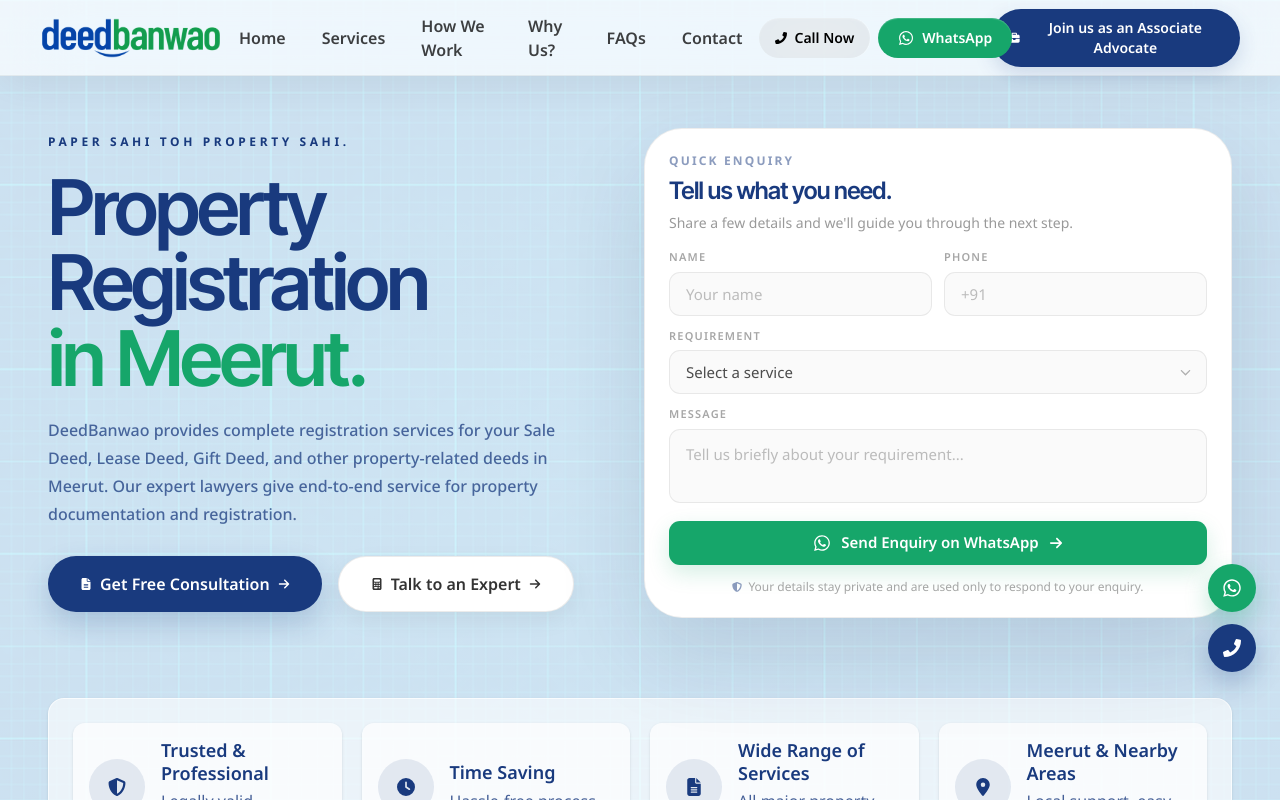
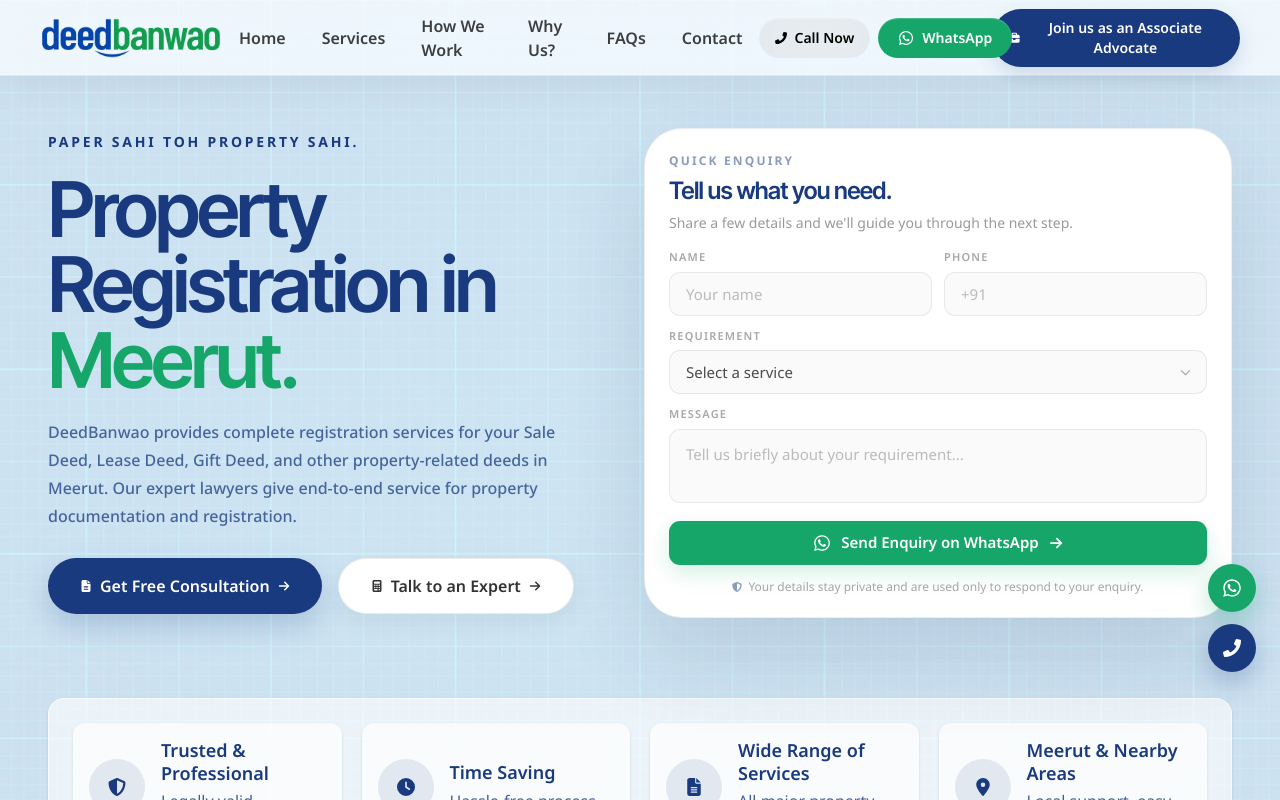
Before and after one commit to yugrastogi/deedbanwao, a React (Vite) app: page / in a window 1280 px wide. Shown: the top 800 px of the page. Built offline with nearby package versions, Linux system fonts and the light colour scheme.

Commit message:
Refine hero heading emphasis

```diff
--- a/src/components/Hero/HeroContent.jsx
+++ b/src/components/Hero/HeroContent.jsx
@@ -136,16 +136,17 @@
           <p
             className="
               mb-4
-              text-[9px]
+            text-[10px]
               font-bold
               uppercase
-              tracking-[0.2em]
+            whitespace-nowrap
+            tracking-[0.16em]
               text-[#193A7E]
               sm:mb-5
-              sm:text-[10px]
-              sm:tracking-[0.25em]
-              lg:text-xs
-              lg:tracking-[0.3em]
+            sm:text-xs
+            sm:tracking-[0.18em]
+            lg:text-sm
+            lg:tracking-[0.2em]
             "
           >
             Paper Sahi Toh Property Sahi.
@@ -167,10 +168,10 @@
               xl:text-[4.8rem]
             "
           >
-            Property Registration
+            Property Registration in
             <br />
             <span className="text-[#16A66A]">
-              in Meerut.
+              Meerut.
             </span>
           </h1>
 
```
